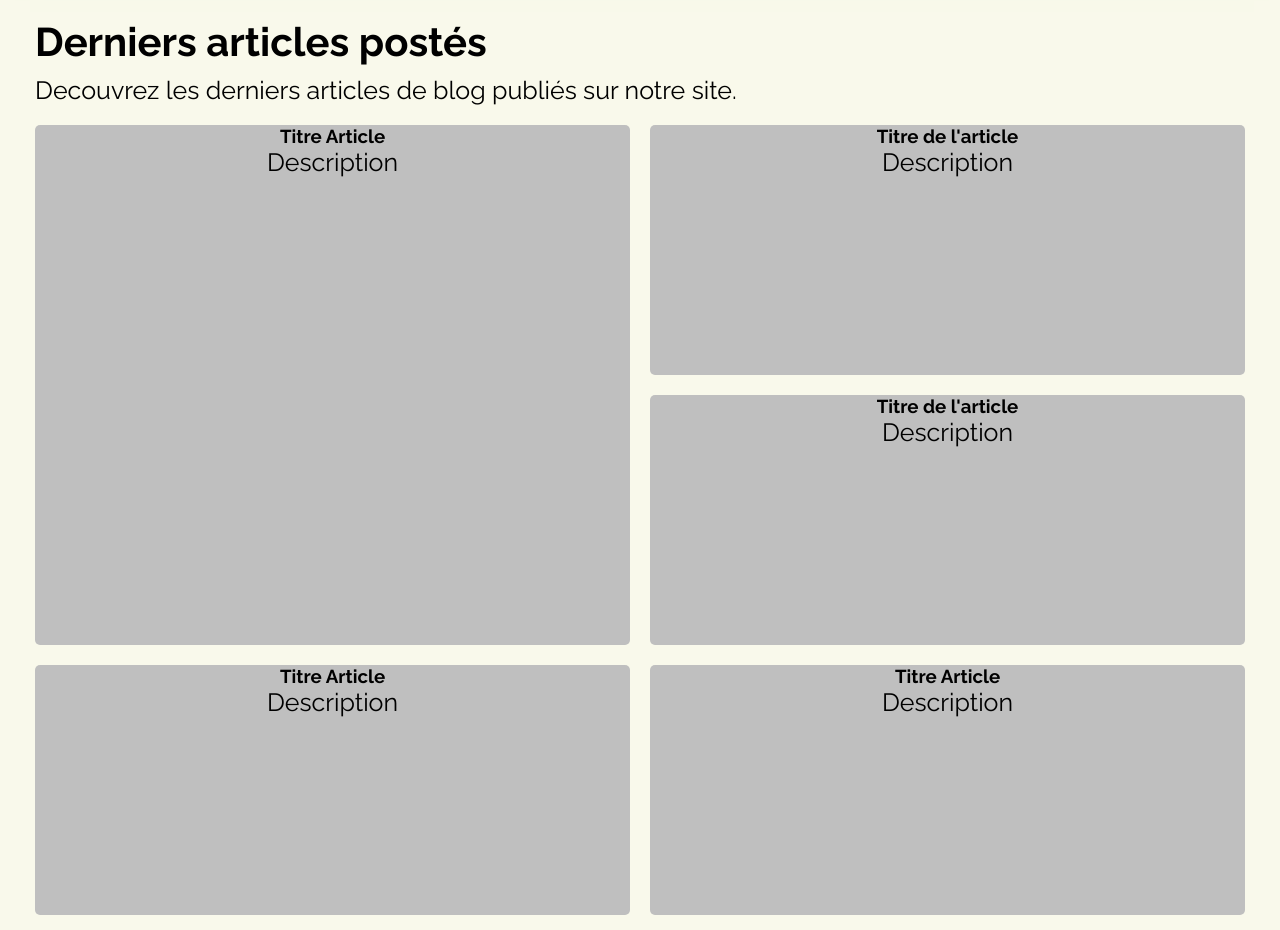
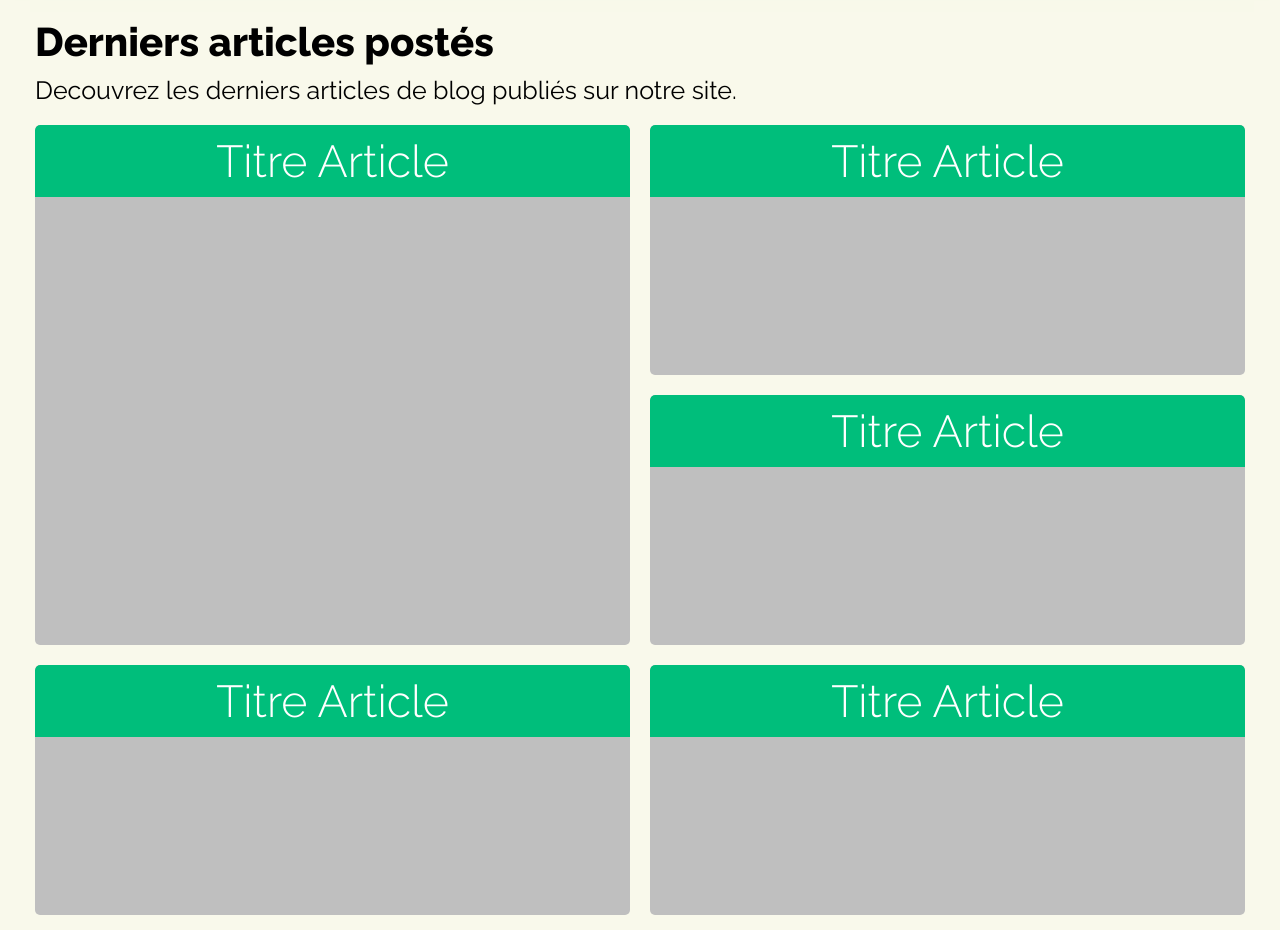
Before and after one commit to torphi78/blog2Chartres, a plain HTML site: page Accueuil/index.html in a window 1280 px wide. Shown: the part 1540-2470 px from the top of the page. Drawn offline with Linux system fonts and the light colour scheme.

Commit message:
slide up derniers articles post

```diff
--- a/Accueuil/index.html
+++ b/Accueuil/index.html
@@ -71,28 +71,46 @@
             <h2>Derniers articles postés</h2>
             <p>Decouvrez les derniers articles de blog publiés sur notre site.</p>
             <div class='articleContainer'>
+
                 <div class='articleDisplay' id='BigArticle'>
-                    <div class='articleImg'></div>
+                    <h3 class="postTitle">Titre Article</h3>
                     <div class='articleDescription'>
-                        <h3>Titre Article</h3>
-                        <p>Description</p>
+                        <div class="textDescription">
+                            Description
+                        </div>
                     </div>
                 </div>
                 <div class='articleDisplay'>
-                    <h3>Titre de l'article</h3>
-                    <p>Description</p>
+                    <h3 class="postTitle">Titre Article</h3>
+                    <div class='articleDescription'>
+                        <div class="textDescription">
+                            Description
+                        </div>
+                    </div>
                 </div>
                 <div class='articleDisplay'>
-                    <h3>Titre de l'article</h3>
-                    <p>Description</p>
+                    <h3 class="postTitle">Titre Article</h3>
+                    <div class='articleDescription'>
+                        <div class="textDescription">
+                            Description
+                        </div>
+                    </div>
                 </div>
                 <div class='articleDisplay'>
-                    <h3>Titre Article</h3>
-                    <p>Description</p>
+                    <h3 class="postTitle">Titre Article</h3>
+                    <div class='articleDescription'>
+                        <div class="textDescription">
+                            Description
+                        </div>
+                    </div>
                 </div>
                 <div class='articleDisplay'>
-                    <h3>Titre Article</h3>
-                    <p>Description</p>
+                    <h3 class="postTitle">Titre Article</h3>
+                    <div class='articleDescription'>
+                        <div class="textDescription">
+                            Description
+                        </div>
+                    </div>
                 </div>
             </div>
         </section>
--- a/Accueuil/style.css
+++ b/Accueuil/style.css
@@ -102,6 +102,7 @@ body{
     background-color: white;
     color: #00BE7B;
     cursor: pointer;
+    transition: 0.4s ease;
 }
 .logoChartresNav{
     padding: 0 100px;
@@ -246,11 +247,13 @@ body{
 /* Categories */
 #Categories {
     background-color: #404040;
-    color: #f7f7ee;
+    box-shadow: 2px 36px 41px -28px  #00BE7B;
     font-weight: 700;
     margin-bottom: 125px;
     font-size: 4vw;
-    box-shadow: 2px 36px 41px -28px  #00BE7B;
+    z-index: 70;
+    bottom: 20%;
+    color: #f7f7ee;
 }
 .categoriesContainer{
     display: grid;
@@ -274,8 +277,9 @@ body{
     border-radius: 5px 5px 5px 5px;
     z-index: 50;
 }
+
 .categories:hover {
-    transition: 0.5s;
+    transition: 0.5s ease;
     cursor: pointer;
     transform: scale(1.06);
 }
@@ -304,6 +308,7 @@ body{
 #Hébergement {
     background-image: url('assets/Categories-Hébergement.webp');
 }
+
 
 @media only screen and (min-width : 0px) and (max-width : 667px) {
     #Categories{
@@ -363,16 +368,65 @@ body{
 }
 
 .articleDisplay {
+    position: relative;
+    overflow: hidden;
     text-align: center;
+    background-position: center center;
+    background-repeat: no-repeat;
+    background-size: cover;
     min-height: 325px;
     background-color: #bfbfbf;
-    border-radius: 5px 5px 5px 5px;
+    border-radius: 5px;
 
+}
+.articleDescription {
+    position: absolute;
+    height: 0;
+    width: 100%;
+    bottom: 0;
+    left: 0;
+    right: 0;
+    transition: 0.9s ease;
+    background-color: rgb(0, 190, 123, 0.5);
+    overflow: hidden;
+    z-index: 20;
+    border-radius: 5px;
+    font-size: 1.6vw;
+}
+.postTitle {
+    color: white;
+    position: relative;
+    z-index: 50;
+    margin: 0;
+    font-weight: 300;
+    font-size: 3.5vw;
+    display: block;
+    background-color: rgb(0, 190, 123);
+    border-radius: 5px 5px 0 0;
+    text-align: center;
+    padding: 10px 0 10px 0;
+}
+.articleDisplay:hover {
+    box-shadow: 0px 0px 16px 7px rgb(0, 190, 123);
+    transition: 0.9s ease;
+    cursor: pointer;
+}
+.articleDisplay:hover .articleDescription{
+    height: 100%;
+}
+.textDescription {
+    color: white;
+    position: absolute;
+    top: 50%;
+    left: 50%;
+    transform: translate(-50%, -50%);
+    text-align: center;
 }
 #LastPost h2 {
     font-size: 40px;
     padding: 0 20px 0 20px;
     margin: 0 0 10px 0;
+    font-weight: 800;
 }
 #LastPost p {
     font-size: 25px;
```
Also changed, not shown: Accueuil/last-post.js (added).
